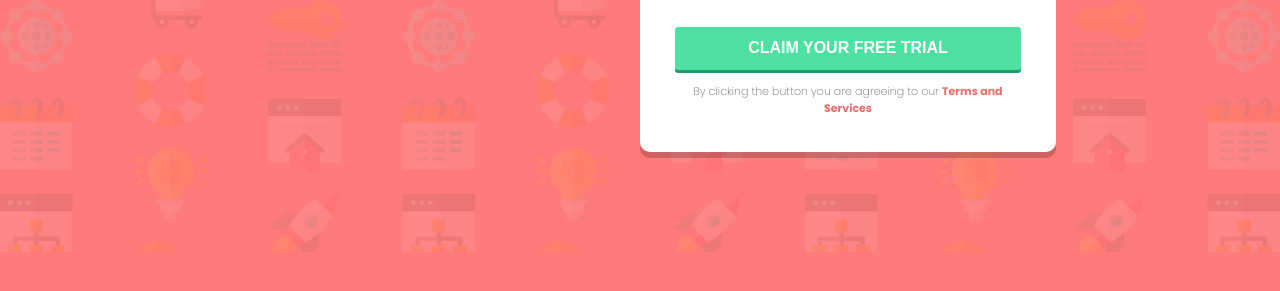
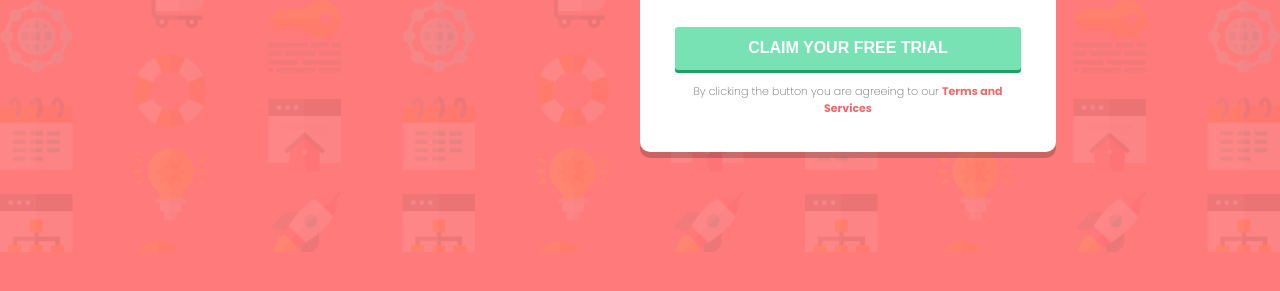
Before and after one commit to MuizzBakar/-Responsive-Registration-Form, a plain HTML site: page index.html in a window 1280 px wide. In both pictures the pointer is over the button "CLAIM YOUR FREE TRIAL". Shown: the part 453-744 px from the top of the page. Drawn offline with Linux system fonts and the light colour scheme.

Commit message:
second commit

```diff
--- a/style.css
+++ b/style.css
@@ -135,7 +135,7 @@ button {
 }
 
 button:hover {
-  background-color: hsl(154, 70%, 59%);
+  background-color: hsl(154, 65%, 68%);
 }
 
 .terms {
```
